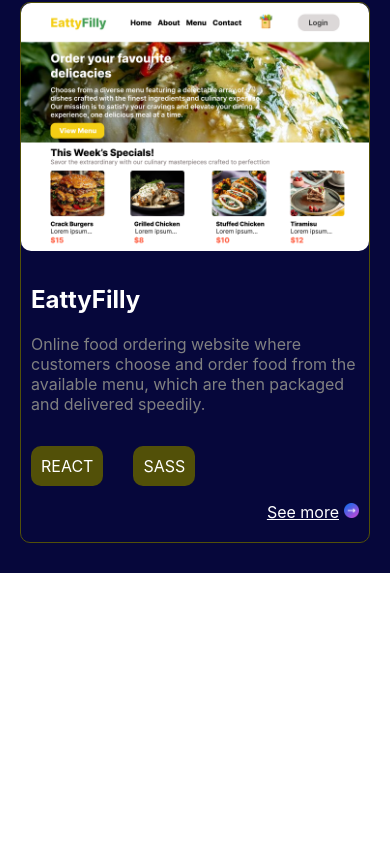
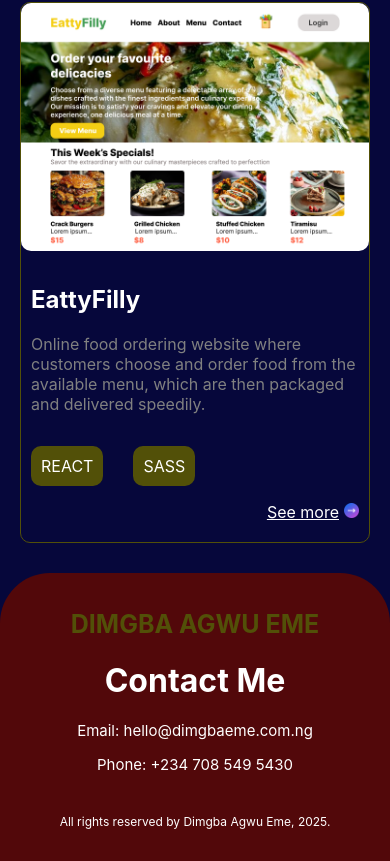
Before and after one commit to Dimgba-Eme/my-portfolio, a React (Create React App) app in the folder portfolio/: page / in a window 390 px wide. Shown: the part 1468-2329 px from the top of the page. Before the commit the page ends 2041 px from the top, so only its background shows below. Built offline with nearby package versions, Linux system fonts and the light colour scheme.

Commit message:
Styled and aligned the Footer section, which is also responsive in all views

```diff
--- a/portfolio/src/components/Footer.js
+++ b/portfolio/src/components/Footer.js
@@ -2,11 +2,19 @@ import React from 'react'
 import './footer.scss'
 
 const Footer = () => {
-  return (
-    <footer className='footer-container'>
-
-    </footer>
-  )
+    return (
+        <footer id='contact-me' className='footer-container'>
+            <div className='footer-inner'>
+                <h1 className='dev-name'>DIMGBA AGWU EME</h1>
+                <div className='contact-container'>
+                    <h1 className='contact-title'>Contact Me</h1>
+                    <p>Email: hello@dimgbaeme.com.ng</p>
+                    <p>Phone: +234 708 549 5430</p>
+                </div>
+            </div>
+            <p className='rights'>All rights reserved by Dimgba Agwu Eme, 2025.</p>
+        </footer>
+    )
 }
 
 export default Footer
--- a/portfolio/src/components/Projects.js
+++ b/portfolio/src/components/Projects.js
@@ -5,7 +5,7 @@ import projects_list from '../assets/images/projects_list'
 
 const Projects = () => {
     return (
-        <section className='projects-container'>
+        <section id='projects' className='projects-container'>
             <h1 className='projects-title'>PROJECTS</h1>
             <div className='projects-inner'>
                 {projects_list.map((project, index) => {
--- a/portfolio/src/components/footer.css
+++ b/portfolio/src/components/footer.css
@@ -1 +1,39 @@
-/*# sourceMappingURL=footer.css.map */
+.footer-container {
+  padding: 20px;
+  background-color: #52080a;
+  border-top-left-radius: 50px;
+  border-top-right-radius: 50px;
+}
+.footer-container .footer-inner .dev-name {
+  font-size: 25px;
+  text-align: center;
+  color: #525008;
+}
+.footer-container .footer-inner .contact-container {
+  color: #fff;
+  text-align: center;
+}
+.footer-container .footer-inner .contact-container p {
+  font-size: 15px;
+}
+.footer-container .rights {
+  font-size: 12px;
+  margin-top: 40px;
+  text-align: center;
+  color: #fff;
+}
+@media (min-width: 800px) {
+  .footer-container {
+    padding: 10px 50px;
+  }
+  .footer-container .footer-inner {
+    display: flex;
+    align-items: center;
+    justify-content: space-between;
+  }
+}
+@media (min-width: 1000px) {
+  .footer-container {
+    padding: 10px 100px;
+  }
+}/*# sourceMappingURL=footer.css.map */
--- a/portfolio/src/components/footer.scss
+++ b/portfolio/src/components/footer.scss
@@ -1,3 +1,44 @@
 .footer-container {
+    padding: 20px;
+    background-color: #52080a;
+    border-top-left-radius: 50px;
+    border-top-right-radius: 50px;
 
+    .footer-inner {
+        .dev-name {
+            font-size: 25px;
+            text-align: center;
+            color: #525008;
+        }
+
+        .contact-container {
+            color: #fff;
+            text-align: center;
+
+            p {
+                font-size: 15px;
+            }
+        }
+    }
+
+    .rights {
+        font-size: 12px;
+        margin-top: 40px;
+        text-align: center;
+        color: #fff;
+    }
+
+    @media (min-width: 800px) {
+        padding: 10px 50px;
+
+        .footer-inner {
+            display: flex;
+            align-items: center;
+            justify-content: space-between;
+        }
+    }
+
+    @media (min-width: 1000px) {
+        padding: 10px 100px;
+    }
 }
```
Also changed, not shown: 1 other file (tests, documents, lock files or other folders).
